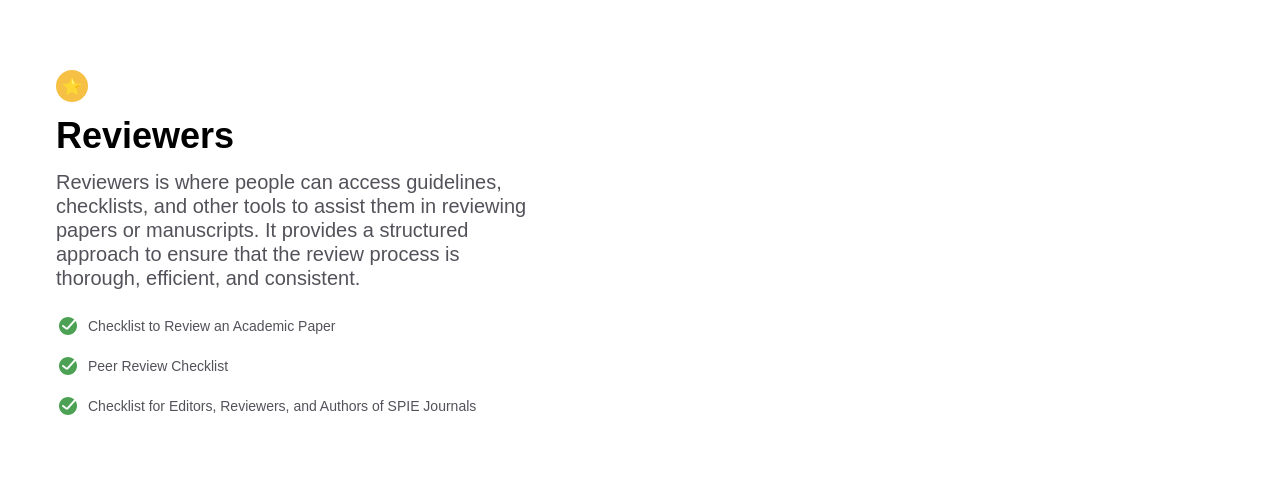
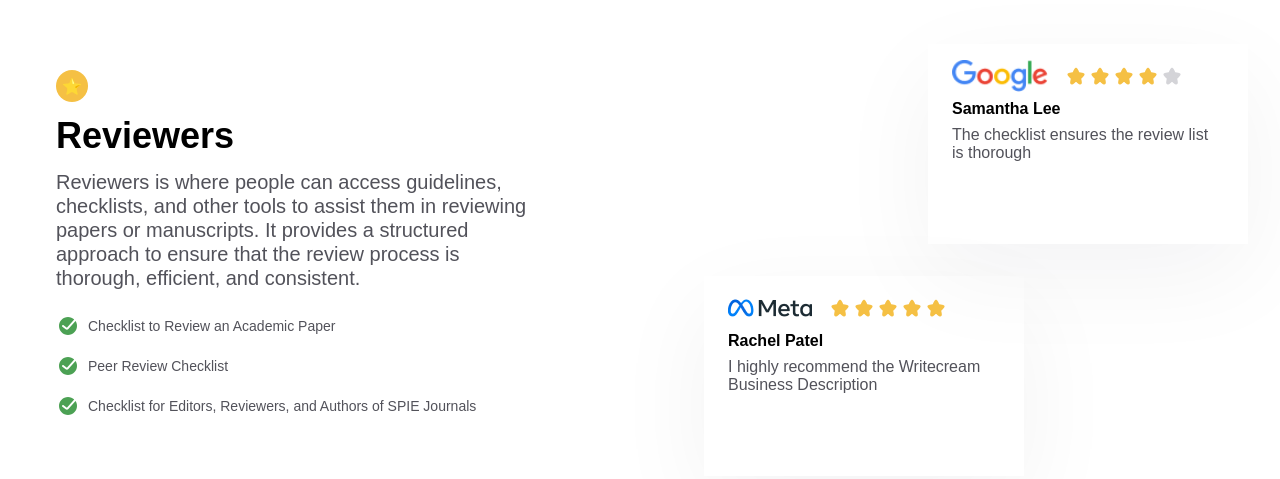
Before and after one commit to ruinabeshima/Review-Page, a plain HTML site: page index.html in a window 1280 px wide. Shown: the part 156-635 px from the top of the page. Drawn offline with Linux system fonts and the light colour scheme.

Commit message:
Review cards

```diff
--- a/index.html
+++ b/index.html
@@ -36,6 +36,37 @@
 
   <section class="reviews">
 
+    <div class="review-card review-1">
+      <div class="review-header">
+        <img src="resources/google-png.png" alt="Google Logo" class="review-logo">
+        <img src="resources/Star_fill.svg" alt="Star Icon" src="star-icon">
+        <img src="resources/Star_fill.svg" alt="Star Icon" src="star-icon">
+        <img src="resources/Star_fill.svg" alt="Star Icon" src="star-icon">
+        <img src="resources/Star_fill.svg" alt="Star Icon" src="star-icon">
+        <img src="resources/Star_fill_gray.svg" alt=" Grey Star Icon" src="grey-star-icon">
+      </div>
+      <div class="review-body">
+        <p class="review-author"><strong>Samantha Lee</strong></p>
+        <p class="review-text">The checklist ensures the review list is thorough</p>
+      </div>
+    </div>
+
+    <div class="review-card review-2">
+      <div class="review-header">
+        <img src="resources/meta-png.png" alt="Google Logo" class="review-logo">
+        <img src="resources/Star_fill.svg" alt="Star Icon" src="star-icon">
+        <img src="resources/Star_fill.svg" alt="Star Icon" src="star-icon">
+        <img src="resources/Star_fill.svg" alt="Star Icon" src="star-icon">
+        <img src="resources/Star_fill.svg" alt="Star Icon" src="star-icon">
+        <img src="resources/Star_fill.svg" alt="Star Icon" src="star-icon">
+      </div>
+      <div class="review-body">
+        <p class="review-author"><strong>Rachel Patel</strong></p>
+        <p class="review-text">I highly recommend the Writecream Business Description</p>
+      </div>
+    </div>
+
+
   </section>
 
 </body>
--- a/style.css
+++ b/style.css
@@ -6,10 +6,17 @@
 }
 
 body {
+  display: grid;
+  grid-template-columns: repeat(2, 1fr);
   width: 100vw;
   height: 100vh;
+}
+
+.flex-container {
+  grid-column: 1/2;
   display: flex;
-  align-items: center;
+  flex-direction: column;
+  justify-content: center;
 }
 
 .app {
@@ -64,3 +71,54 @@ body {
   display: flex;
   align-items: center;
 }
+
+.review-author, .review-text {
+  font-size: 1rem;
+}
+
+.reviews {
+  display: grid;
+  grid-template-columns: repeat(4, 1fr);
+  grid-template-rows: repeat(4, 1fr);
+}
+
+.review-card {
+  box-shadow: 0px 30px 100px 0px rgba(17, 23, 41, 0.05);
+  padding-left: 1.5rem;
+  padding-right: 1.5rem;
+  padding-bottom: 1rem;
+}
+
+.review-1 {
+  grid-column: 3/5;
+  grid-row: 2/3;
+  translate: -2rem ;
+}
+
+.review-2 {
+  grid-column: 1/3;
+  grid-row: 3/4;
+  translate: 4rem 2rem;
+}
+
+.review-author {
+  margin-top: 0.5rem;
+}
+
+.review-text {
+  color: #52525A;
+  margin-top: 0.5rem;
+}
+
+.review-header {
+  margin-top: 1rem;
+}
+
+.review-header {
+  display: flex;
+}
+
+.review-logo {
+  height: 2rem;
+  margin-right: 1rem;
+}
```
Also changed, not shown: resources/google-testimonial.svg (deleted), resources/meta-testimonial.svg (deleted).
